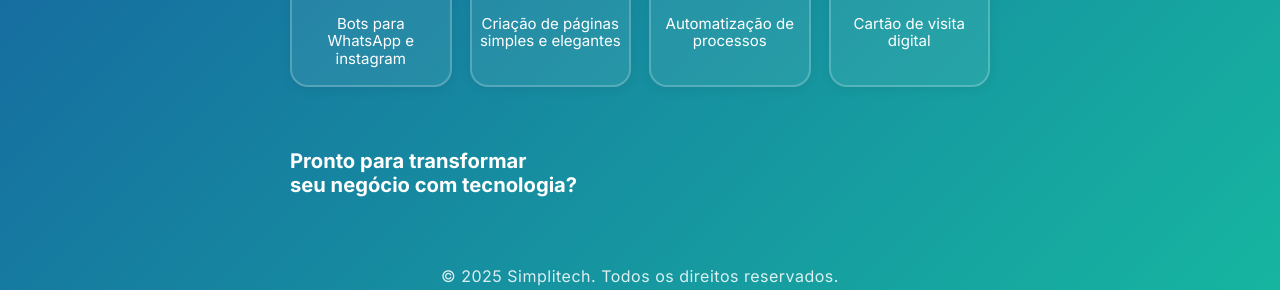
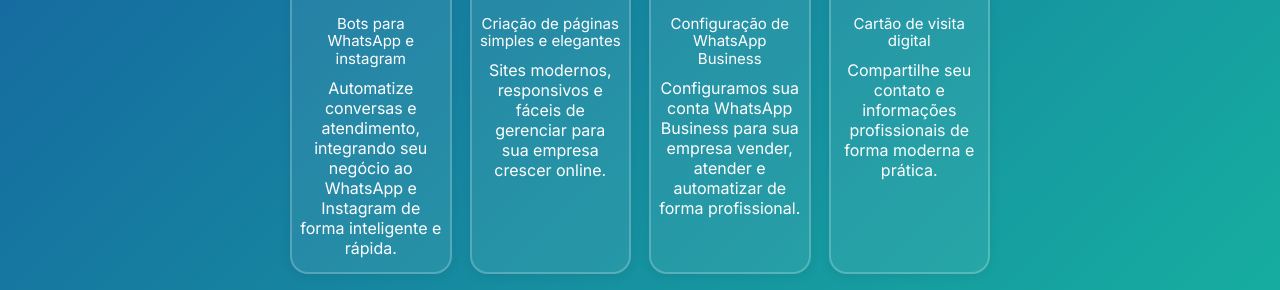
Before and after one commit to silvaxtz/simplitech-site, a plain HTML site: page index.html in a window 1280 px wide. Shown: the part 510-800 px from the top of the page. Drawn offline with Linux system fonts and the light colour scheme.

Commit message:
Enhance index.html with service details
Added service descriptions and improved structure.

```diff
--- a/index.html
+++ b/index.html
@@ -23,21 +23,33 @@
       Fale conosco no WhatsApp
     </a>
     <section class="services">
-      <div class="service-card">
+      <div class="service-card" data-service="bot">
         <img src="Assets/bot.png" alt="Ícone Bot" class="icon-img">
         <span class="service-title">Bots para WhatsApp e instagram</span>
+        <div class="service-desc">
+          Automatize conversas e atendimento, integrando seu negócio ao WhatsApp e Instagram de forma inteligente e rápida.
+        </div>
       </div>
-      <div class="service-card">
+      <div class="service-card" data-service="page">
         <img src="Assets/page.png" alt="Ícone Página" class="icon-img">
         <span class="service-title">Criação de páginas simples e elegantes</span>
+        <div class="service-desc">
+          Sites modernos, responsivos e fáceis de gerenciar para sua empresa crescer online.
+        </div>
       </div>
-      <div class="service-card">
-        <img src="Assets/process.png" alt="Ícone Processo" class="icon-img">
-        <span class="service-title">Automatização de processos</span>
+      <div class="service-card" data-service="business">
+        <img src="Assets/process.png" alt="Ícone WhatsApp Business" class="icon-img">
+        <span class="service-title">Configuração de WhatsApp Business</span>
+        <div class="service-desc">
+          Configuramos sua conta WhatsApp Business para sua empresa vender, atender e automatizar de forma profissional.
+        </div>
       </div>
-      <div class="service-card">
+      <div class="service-card" data-service="card">
         <img src="Assets/card.png" alt="Ícone Cartão" class="icon-img">
         <span class="service-title">Cartão de visita digital</span>
+        <div class="service-desc">
+          Compartilhe seu contato e informações profissionais de forma moderna e prática.
+        </div>
       </div>
     </section>
     <div class="cta">
@@ -47,5 +59,6 @@
   <footer class="footer">
     © 2025 Simplitech. Todos os direitos reservados.
   </footer>
+  <script src="script.js"></script>
 </body>
 </html>
```
